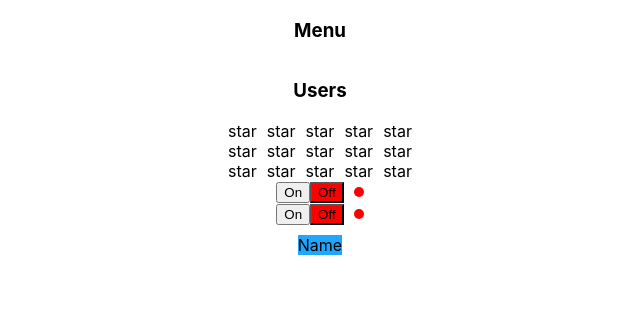
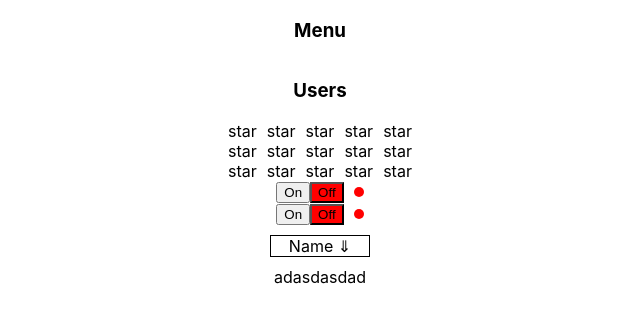
Before and after one commit to Traigel/React-Kabzda-kak-podrobno, a React (Create React App) app: page / in a window 1280 px wide. Shown: the top 322 px of the page, without its empty margins (320-960 px from the left). Built offline with nearby package versions, Linux system fonts and the light colour scheme.

Commit message:
15 Select component

```diff
--- a/src/App.tsx
+++ b/src/App.tsx
@@ -16,12 +16,12 @@ function App() {
     ]
 
     const [collapsed, setCollapsed] = useState<boolean>(false)
-    const [title, setTitle] = useState<string>('Name')
+    const [value, setValue] = useState<ItemType>({id:'', title:''})
 
     const onClickCollapsedHandler = () => setCollapsed(!collapsed)
 
-    const onClickItemHandler = (title: string) => {
-        setTitle(title)
+    const onClickItemHandler = (id: string, title: string) => {
+        setValue({id:id, title:title})
         setCollapsed(!collapsed)
     }
 
@@ -35,12 +35,15 @@ function App() {
             <OnOff2/>
             <OnOff2/>
             <Select
-                value={title}
+                value={value}
                 items={item}
                 collapsed={collapsed}
                 onClickCollapsed={onClickCollapsedHandler}
                 onClickItem={onClickItemHandler}
             />
+            <div>
+                adasdasdad
+            </div>
         </div>
     )
 }
--- a/src/components/Select/Select.module.css
+++ b/src/components/Select/Select.module.css
@@ -1,9 +1,26 @@
-.selectItem {
-    background-color: #66bf3c;
+.select {
     margin: 10px;
     display: inline-block;
+    min-width: 100px;
 }
 
-.value {
+.span {
+    margin: 0;
+    border: 1px black solid;
+}
+
+.items {
+    display: none;
+    position: absolute;
+    border: 1px black solid;
+    padding: 5px;
+    background-color: white;
+}
+
+.select.active .items {
+    display: block;
+}
+
+.item {
     background-color: #1ea7fd;
 }
--- a/src/components/Select/Select.tsx
+++ b/src/components/Select/Select.tsx
@@ -1,4 +1,4 @@
-import React from 'react';
+import React, {useState, KeyboardEvent, useEffect} from 'react';
 import style from './Select.module.css'
 
 export type ItemType = {
@@ -7,28 +7,76 @@ export type ItemType = {
 }
 
 type SelectPropsType = {
-    value: string
+    value: ItemType
     items: ItemType[]
     collapsed: boolean
     onClickCollapsed: () => void
-    onClickItem: (title: string) => void
+    onClickItem: (id: string, title: string) => void
+    backgroundSelectColor?: string
+    backgroundValueColor?: string
+    className?: string
 }
 
 export const Select = (props: SelectPropsType) => {
 
+    const [itemIDHover, setItemIDHover] = useState<string>(props.value.id)
+
+    useEffect(()=>{
+        setItemIDHover(props.value.id);
+    },[props.value.id])
+
     const onClickCollapsedHandler = () => props.onClickCollapsed()
 
+    const onClickItemHandler = (id: string, title: string) => props.onClickItem(id, title)
+
+    const onKeyUpHandler = (e: KeyboardEvent<HTMLDivElement>) => {
+        if (e.key === 'ArrowDown') {
+            for (let i = 0; i < props.items.length; i++) {
+                if (props.items[i].id === itemIDHover) {
+                    setItemIDHover(props.items[i+1].id)
+                    break;
+                }
+            }
+        }
+        if (e.key === 'ArrowUp') {
+            for (let i = 0; i < props.items.length; i++) {
+                if (props.items[i].id === itemIDHover) {
+                    setItemIDHover(props.items[i-1].id)
+                    break;
+                }
+            }
+        }
+        if (e.key === 'Enter' || e.key === 'Escape') {
+            onClickCollapsedHandler()
+        }
+    }
+
+    const stylesItem = {backgroundColor: props.backgroundSelectColor ? props.backgroundSelectColor : ''}
+    const stylesValue = {backgroundColor: props.backgroundValueColor ? props.backgroundValueColor : ''}
+
+    const isActive = props.collapsed ? style.active : '';
+
     return (
-        <div className={style.selectItem}>
-            <div className={style.value} onClick={onClickCollapsedHandler}>{props.value}</div>
-            {props.collapsed &&
-                <div>
-                    {props.items.map(el => {
-                        const onClickItemHandler = () => props.onClickItem(el.title)
-                        return <div key={el.id} onClick={onClickItemHandler}>{el.title}</div>
-                    })}
-                </div>
-            }
+        <div className={`${style.select} ${isActive} ${props.className}`}
+             onKeyUp={onKeyUpHandler}
+             tabIndex={0}
+        >
+
+            <div className={style.span} style={stylesValue} onClick={onClickCollapsedHandler}>
+                {props.value.title ? props.value.title : 'Name'} &dArr;
+            </div>
+            <div className={style.items} style={stylesItem}>
+                {props.items.map(el => {
+                    const onClick = () => onClickItemHandler(el.id, el.title)
+                    const onMouseEnterHandler = () => setItemIDHover(el.id)
+                    return <div key={el.id}
+                                className={`${itemIDHover === el.id ? style.item : ''}`}
+                                onClick={onClick}
+                                onMouseEnter={onMouseEnterHandler}
+                    >{el.title}</div>
+                })}
+            </div>
+
         </div>
     )
 };
```
Also changed, not shown: 1 other file (tests, documents, lock files or other folders).
